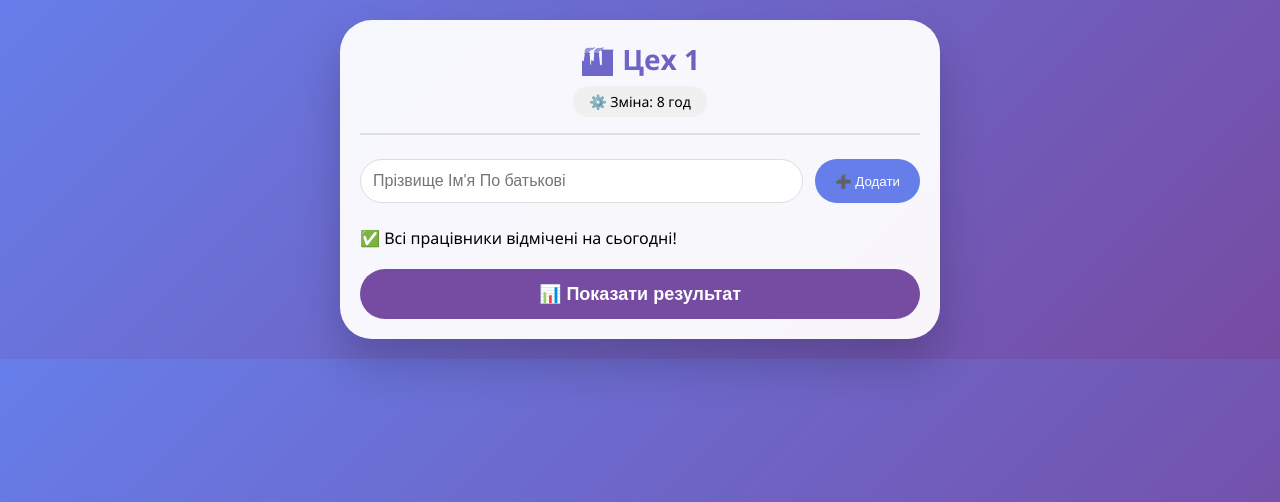
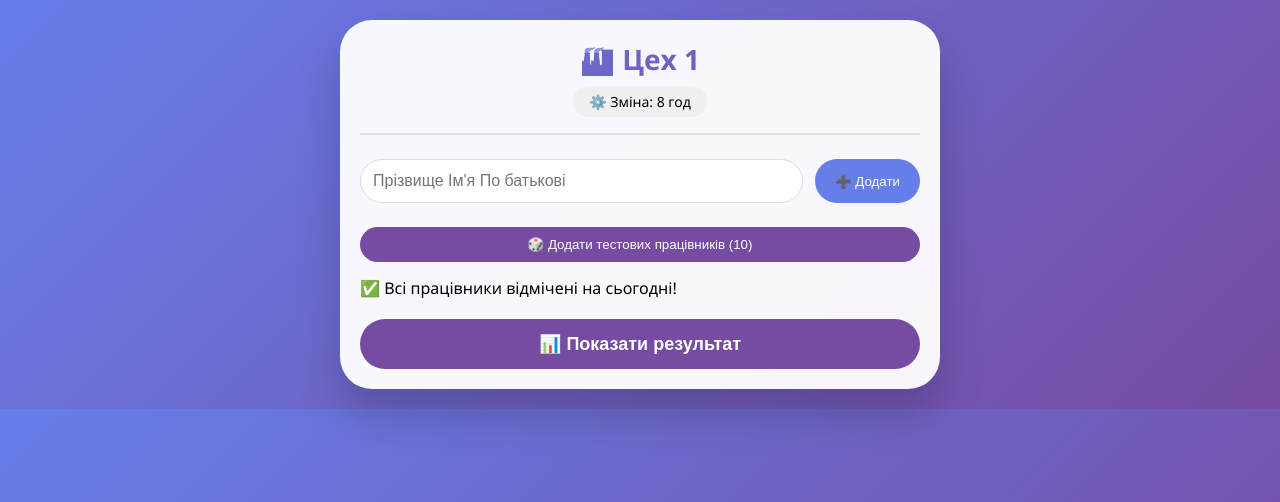
Before and after one commit to tableshift89/telegram_miniapp_workers, a FastAPI app: page /workshop/1 in a window 1280 px wide. Shown: the top 502 px of the page. Run offline with FastAPI, Linux system fonts and the light colour scheme; data comes from the database, SQL or seed files in the repository; data that the repository does not hold is empty; parts of the project's set-up code (start-up, migrations or seed data) failed here and were passed over; some libraries are stand-ins or nearby versions.

Commit message:
Update index.html

```diff
--- a/app/templates/index.html
+++ b/app/templates/index.html
@@ -19,6 +19,9 @@
             <button id="add-worker-btn">➕ Додати</button>
         </div>
 
+        <!-- Нова кнопка для додавання тестових працівників -->
+        <button id="add-test-workers-btn" style="width:100%; margin-bottom:15px; background:#764ba2; color:white; border:none; border-radius:28px; padding:10px; cursor:pointer;">🎲 Додати тестових працівників (10)</button>
+
         <div class="workers-list" id="workers-list"></div>
 
         <div class="other-controls" style="display: none;">
```
